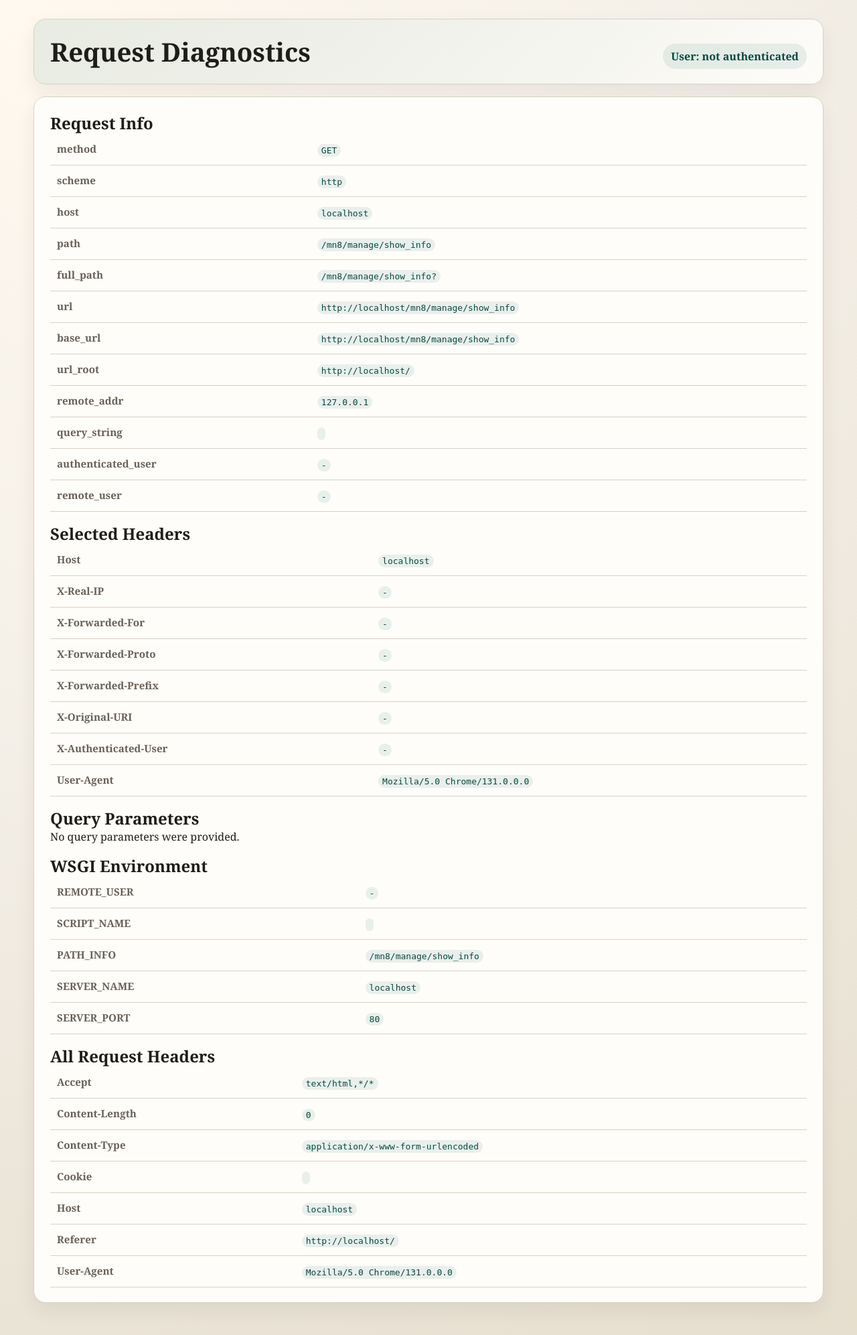
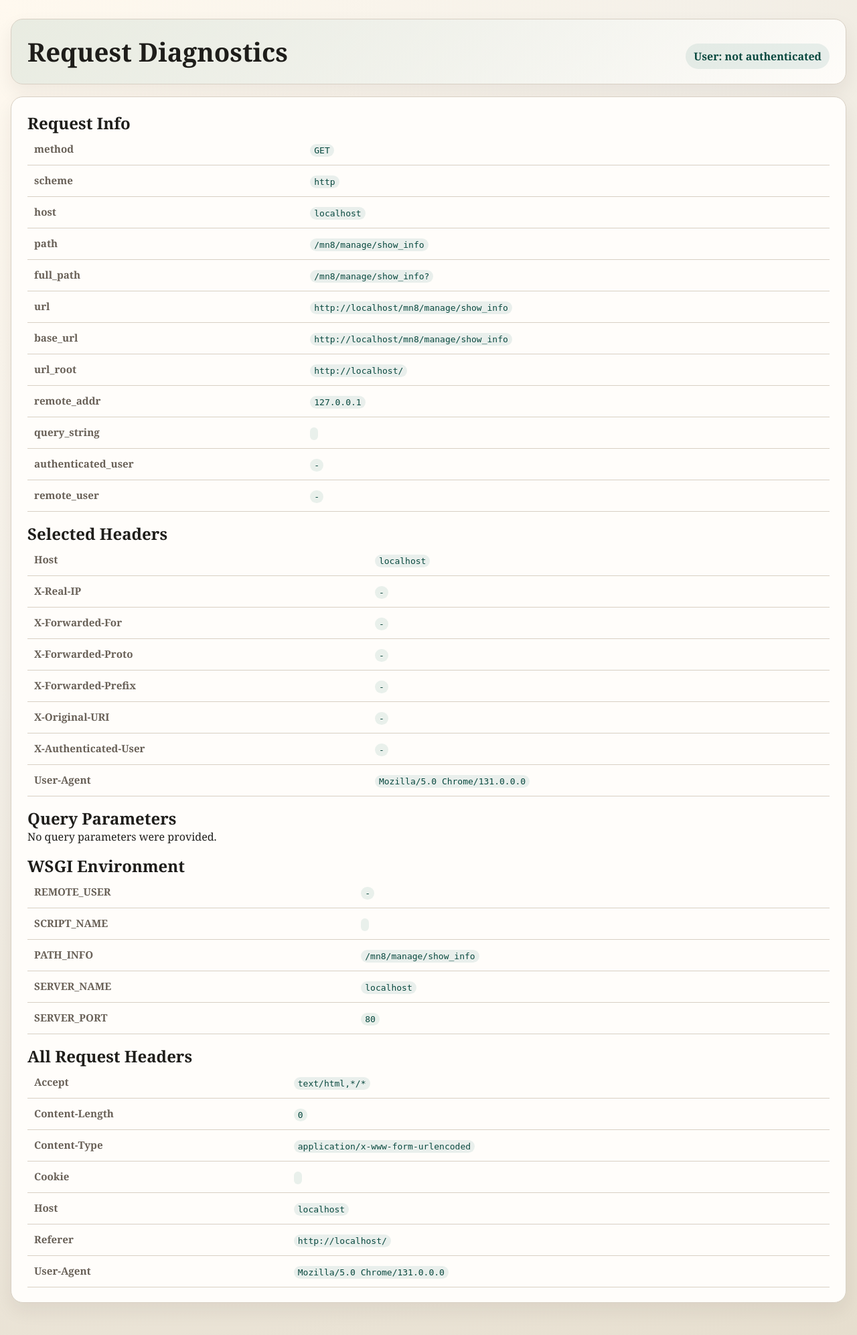
Before and after one commit to jp99567/mn8_website, a Flask app: page /mn8/manage/show_info in a window 1280 px wide. Shown: the whole page at 67% size. Run offline with Flask 3, Linux system fonts and the light colour scheme; some libraries are stand-ins or nearby versions.

Commit message:
main page more wide

```diff
--- a/templates/base.html
+++ b/templates/base.html
@@ -32,7 +32,7 @@
         }
 
         .shell {
-            width: min(1180px, calc(100% - 32px));
+            width: min(1480px, calc(100% - 32px));
             margin: 28px auto 48px;
         }
 
```
